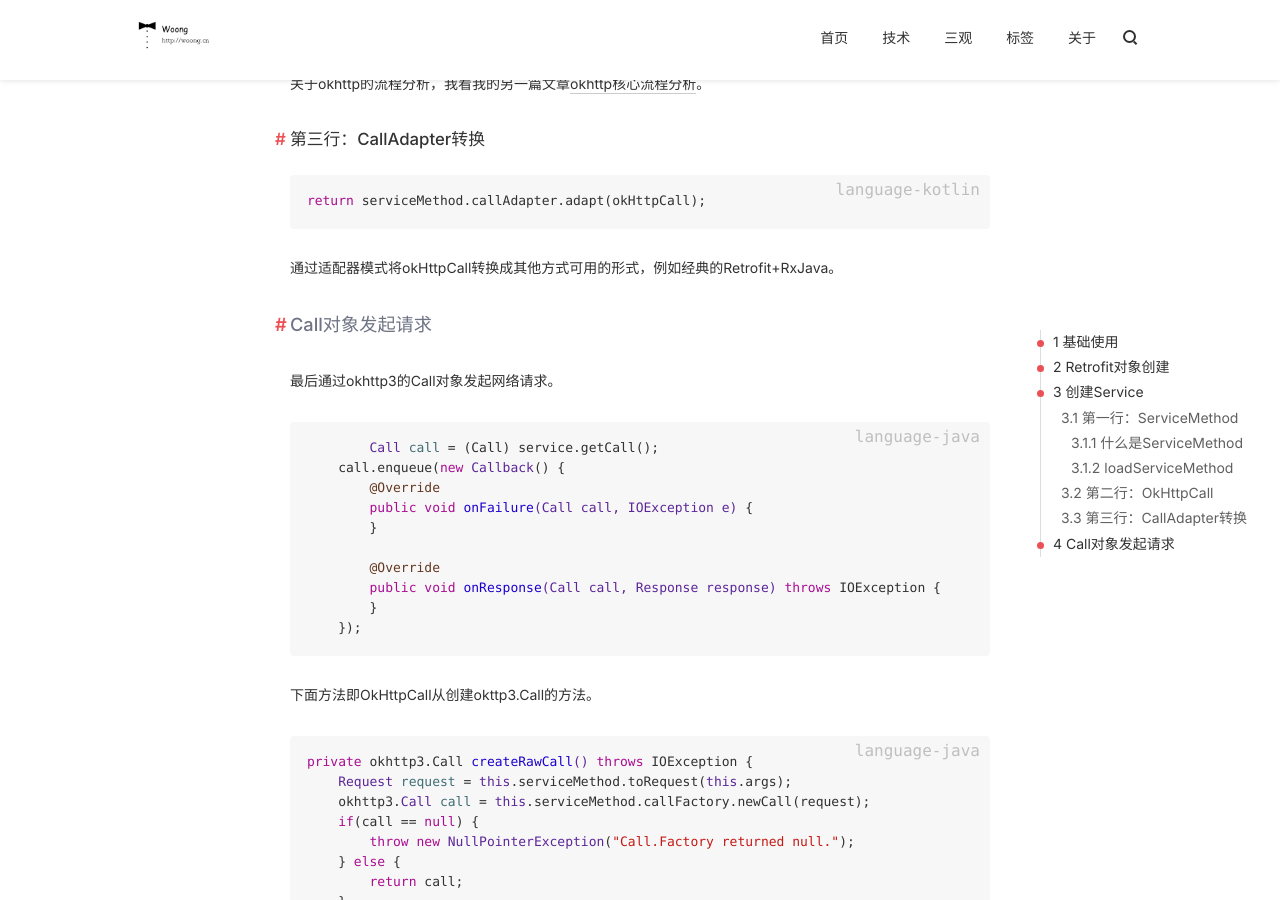
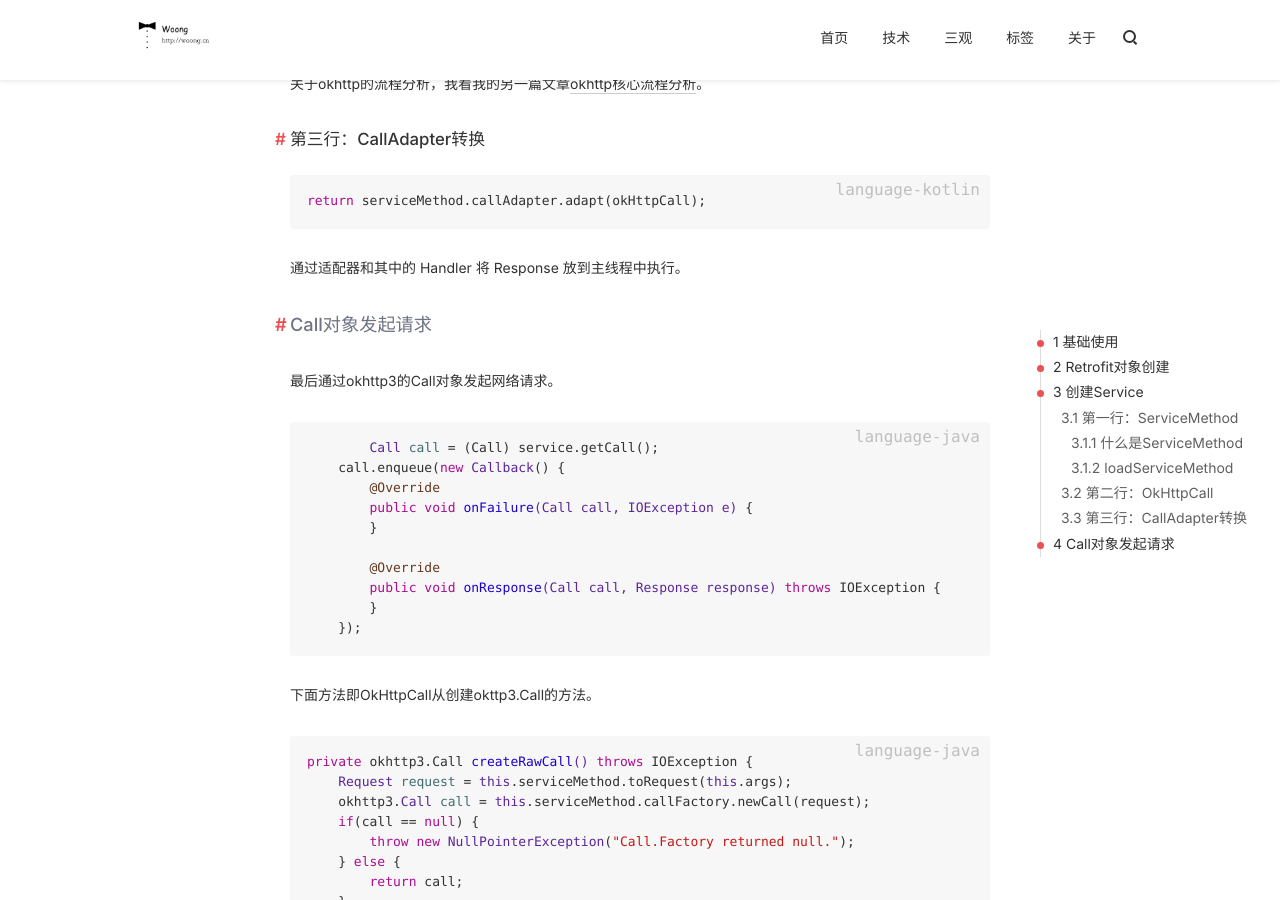
Before and after one commit to j1406493495/j1406493495.github.io, a Jekyll site: the page built from _posts/android/2018-06-02-Retrofit核心流程分析.md, in a window 1280 px wide and 900 px high, scrolled down 5382 px. Built offline with Jekyll 4.4.1, drawn with Linux system fonts in a browser that asks for light colours; nearby versions of some CDN libraries; comment, search, counter and statistics services are not loaded.

Commit message:
[Bug XXXX] retrofit callAdapter Cause: None Solution: None Fixed Version: None Branch: None

````diff
--- a/_posts/android/2018-06-02-Retrofit核心流程分析.md
+++ b/_posts/android/2018-06-02-Retrofit核心流程分析.md
@@ -261,7 +261,7 @@ OkHttpCall okHttpCall = new OkHttpCall(serviceMethod, args);
 return serviceMethod.callAdapter.adapt(okHttpCall);
 ```
 
-通过适配器模式将okHttpCall转换成其他方式可用的形式，例如经典的Retrofit+RxJava。
+通过适配器和其中的 Handler 将 Response 放到主线程中执行。
 
 ## Call对象发起请求
 
````
